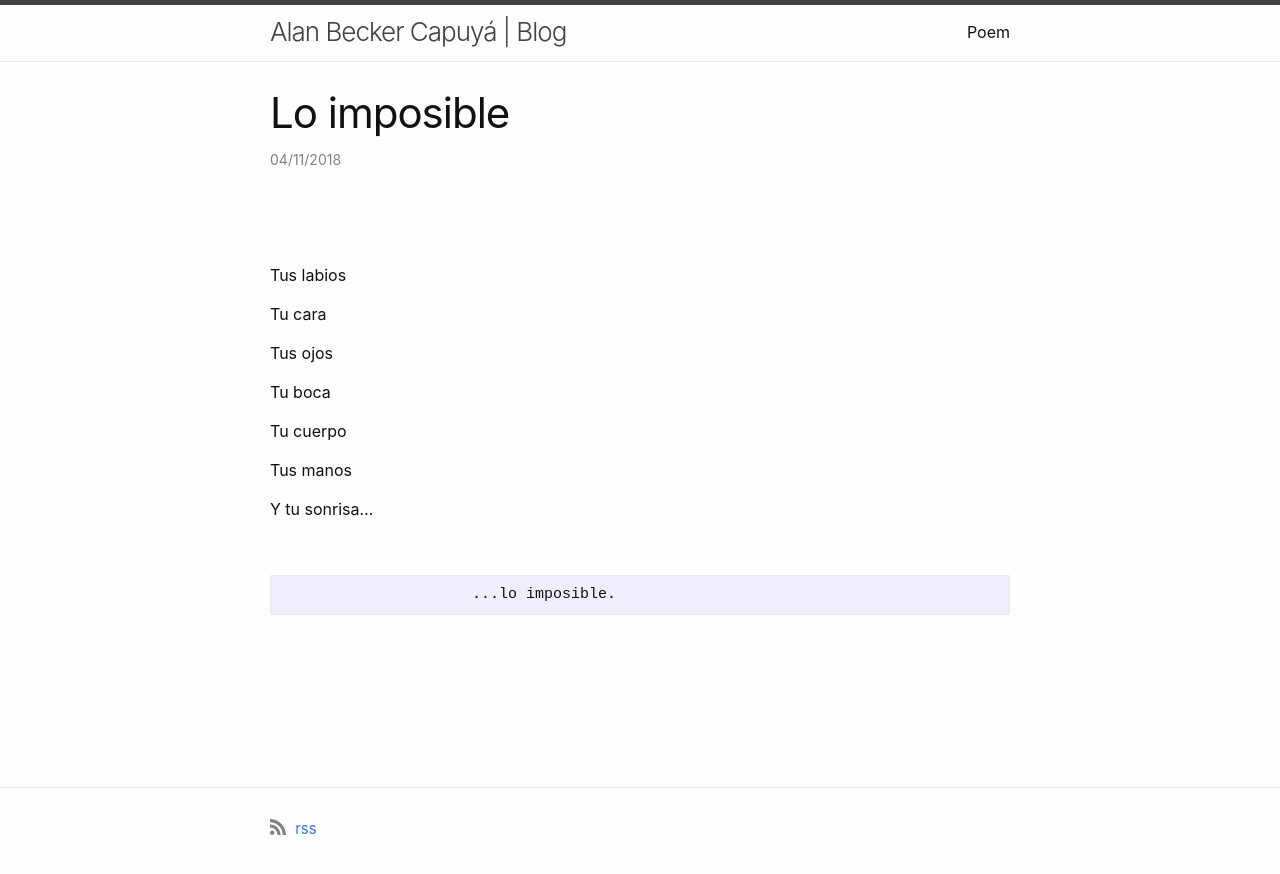
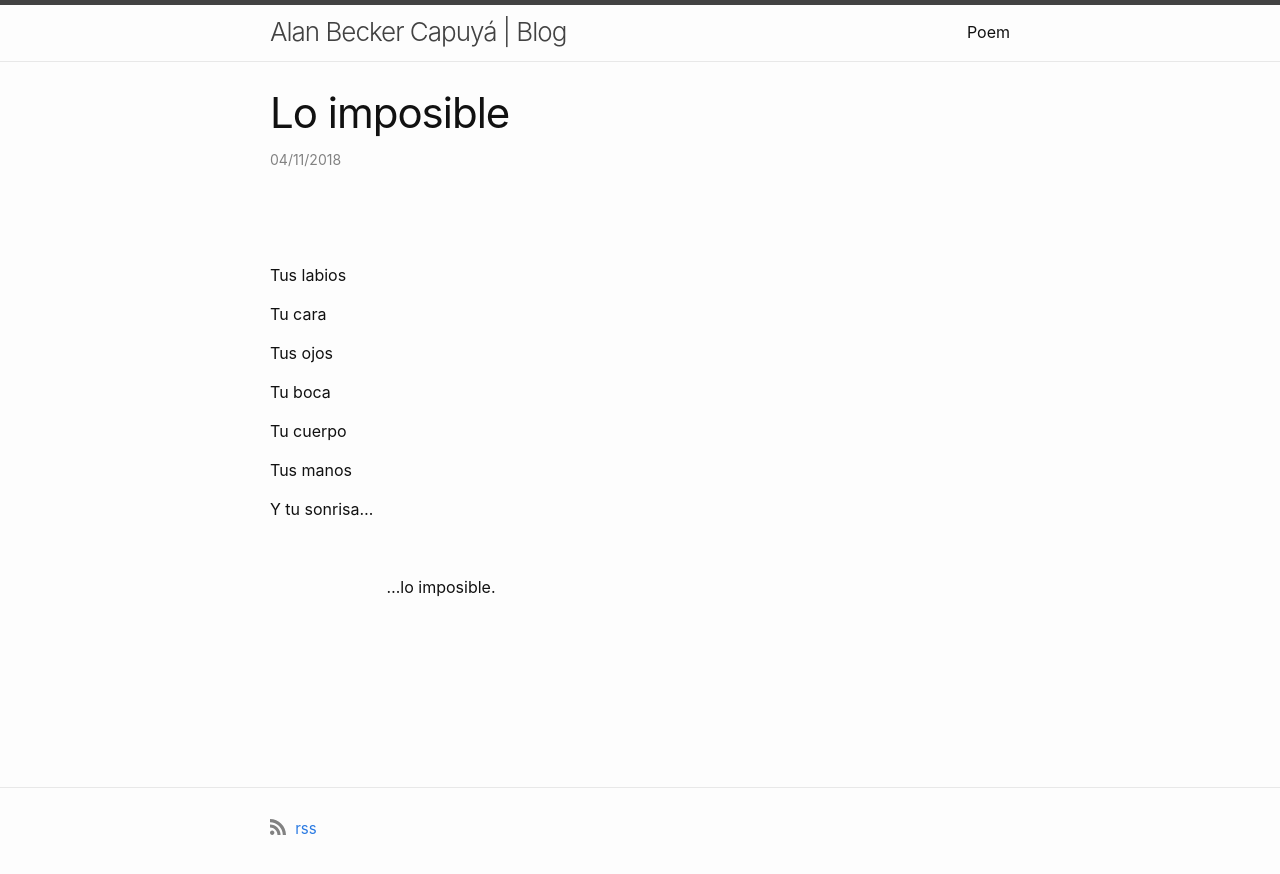
Before and after one commit to alandooz/blog, a Jekyll site: the page built from _posts/2018-11-04-lo-imposible.md, in a window 1280 px wide. Shown: the top 874 px of the page. Built offline with Jekyll 4.4.1, drawn with Linux system fonts in a browser that asks for light colours; part of the change alters nothing that is shown.

```diff
--- a/_posts/2018-11-04-lo-imposible.md
+++ b/_posts/2018-11-04-lo-imposible.md
@@ -24,4 +24,4 @@ Y tu sonrisa...
 
 <br>
 
-                         ...lo imposible.
+&emsp;&emsp;&emsp;&emsp;&emsp;&emsp;&emsp; ...lo imposible.
```
